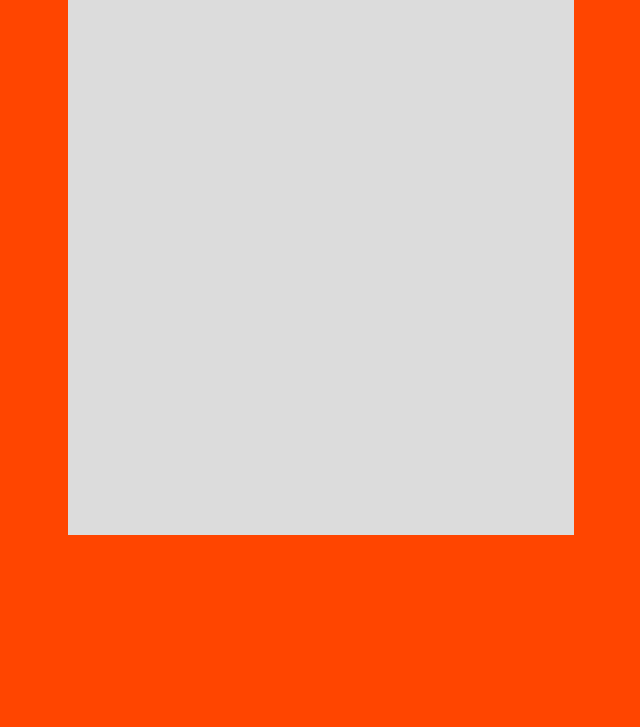
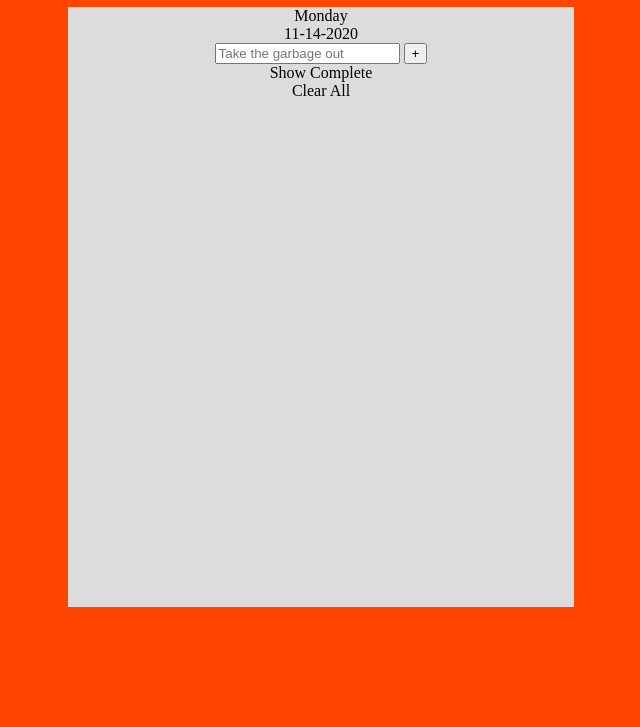
Before and after one commit to Ngab0r/todo, a plain HTML site: page index.html in a window 1280 px wide. Shown: the part 73-800 px from the top of the page, without its empty margins (319-959 px from the left). Drawn offline with Linux system fonts and the light colour scheme.

Commit message:
add currentDate

```diff
--- a/index.html
+++ b/index.html
@@ -9,20 +9,27 @@
 </head>
 
 <body>
+
+    <head>
+        <h1>Daily To-Do list manager</h1>
+    </head>
+    <main>
         <div class="todo-box">
             <div class="date"></div>
             <div class="new-todo">
-            <input type="text">
-            <button></button>
+                <input type="text" placeholder="Take the garbage out">
+                <button>+</button>
             </div>
             <div class="pending-todo"></div>
             <div class="completed-todo"></div>
             <div class="options">
-            <div class="hide-button"></div>
-            <div class="clear-all-button"></div>
+                <div class="hide-button">Show Complete</div>
+                <div class="clear-all-button">Clear All</div>
             </div>
+        </div>
+    </main>
 
-    </div>
+    <script src="/js/todo.js"></script>
 </body>
 
 </html>
--- a/js/todo.js
+++ b/js/todo.js
@@ -1 +1,6 @@
 'use strict';
+const days = ['Sunday', 'Monday', 'Tuesday', 'Wednesday', 'Thursday', 'Friday', 'Saturday'];
+const currendtDate = new Date();
+(() => document.querySelector('.date').innerHTML
+    = `${days[currendtDate.getDay()]}<br>
+    ${currendtDate.getMonth()}-${currendtDate.getDate()}-${currendtDate.getFullYear()}`)();
```
Lines whose indentation alone changed are shown as unchanged.
